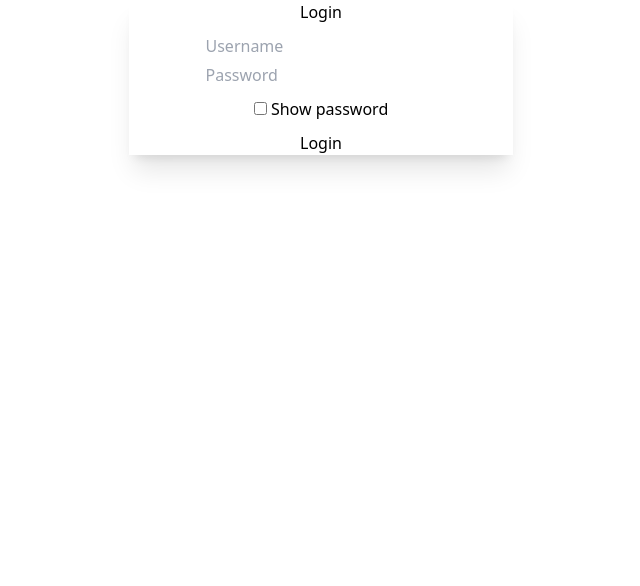
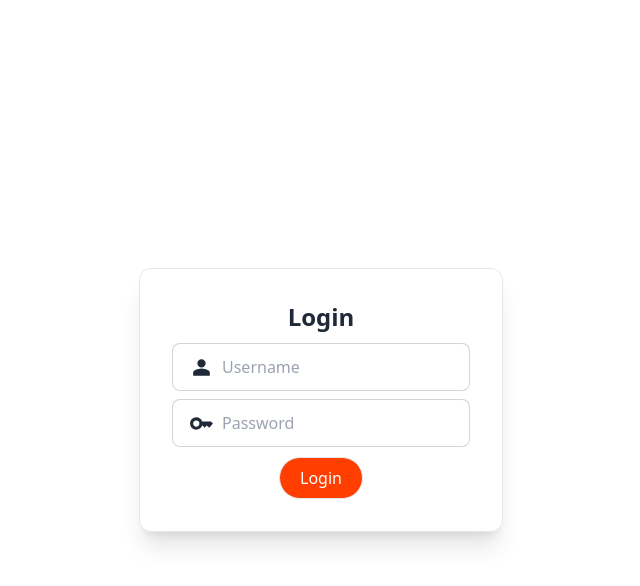
Before and after one commit to theplanetv/website-planetv, a SvelteKit app in the folder web-svelte/: page /login in a window 1280 px wide. Shown: the top 586 px of the page, without its empty margins (319-959 px from the left). Built offline with nearby package versions, Linux system fonts and the light colour scheme.

Commit message:
web-svelte: update login form with daisyui and some components

```diff
--- a/web-svelte/package.json
+++ b/web-svelte/package.json
@@ -52,5 +52,8 @@
     "tailwindcss": "^3.4.15",
     "typescript": "^5.0.0",
     "vite": "^5.0.11"
+  },
+  "dependencies": {
+    "daisyui": "^4.12.14"
   }
 }
--- /dev/null
+++ b/web-svelte/src/components/button/Button.svelte
@@ -0,0 +1,7 @@
+<script>
+  let { type, children } = $props();
+</script>
+
+<button type={type} class="border px-5 py-2 rounded-full bg-orange-svelte text-white hover:border-orange-svelte hover:bg-white hover:text-orange-svelte">
+  {@render children()}
+</button>
--- /dev/null
+++ b/web-svelte/src/components/icon/KeyIcon.svelte
@@ -0,0 +1,12 @@
+<script>
+  let { width, height } = $props();
+</script>
+
+<svg
+  xmlns="http://www.w3.org/2000/svg"
+  width={width === undefined ? 25 : width}
+  height={height === undefined ? 25 : height}
+  viewBox="0 0 24 24"
+>
+  <path fill="currentColor" d="M7 15q1.25 0 2.125-.875T10 12t-.875-2.125T7 9t-2.125.875T4 12t.875 2.125T7 15m0 3q-2.5 0-4.25-1.75T1 12t1.75-4.25T7 6q2.025 0 3.538 1.15T12.65 10h8.375L23 11.975l-3.5 4L17 14l-2 2l-2-2h-.35q-.625 1.8-2.175 2.9T7 18"/>
+</svg>
--- /dev/null
+++ b/web-svelte/src/components/icon/KeyOffIcon.svelte
@@ -0,0 +1,13 @@
+<script>
+  let { width, height } = $props();
+</script>
+
+
+<svg
+  xmlns="http://www.w3.org/2000/svg"
+  width={width === undefined ? 25 : width}
+  height={height === undefined ? 25 : height}
+  viewBox="0 0 24 24"
+>
+  <path fill="currentColor" d="m19.75 22.575l-7.55-7.55q-.8 1.35-2.175 2.163T7 18q-2.5 0-4.25-1.75T1 12q0-1.65.813-3.025T3.975 6.8l-2.55-2.55l1.425-1.4l18.3 18.325zM21.025 10L23 11.975l-4 4L17 14l-.075.1l-2.1-2.1l-2-2zM7 15q1.075 0 1.875-.663T9.9 12.726l-.562-.562l-1.25-1.25l-1.25-1.25l-.563-.563q-1.05.225-1.662 1.063T4 12q0 1.25.875 2.125T7 15"/>
+</svg>
--- /dev/null
+++ b/web-svelte/src/components/icon/PersonIcon.svelte
@@ -0,0 +1,13 @@
+<script>
+  let { width, height } = $props();
+</script>
+
+
+<svg
+  xmlns="http://www.w3.org/2000/svg"
+  width={width === undefined ? 25 : width}
+  height={height === undefined ? 25 : height}
+  viewBox="0 0 24 24"
+>
+  <path fill="currentColor" d="M12 12q-1.65 0-2.825-1.175T8 8t1.175-2.825T12 4t2.825 1.175T16 8t-1.175 2.825T12 12m-8 8v-2.8q0-.85.438-1.562T5.6 14.55q1.55-.775 3.15-1.162T12 13t3.25.388t3.15 1.162q.725.375 1.163 1.088T20 17.2V20z"/>
+</svg>
--- a/web-svelte/src/components/layout/VerticalCenterLayout.svelte
+++ b/web-svelte/src/components/layout/VerticalCenterLayout.svelte
@@ -1,3 +1,7 @@
-<div class="">
-  <slot />
+<script>
+  let { children } = $props();
+</script>
+
+<div class="h-screen content-center">
+  {@render children()}
 </div>
--- a/web-svelte/src/routes/login/+page.svelte
+++ b/web-svelte/src/routes/login/+page.svelte
@@ -1,5 +1,11 @@
 <script>
+  import Button from "../../components/button/Button.svelte";
+  import H1 from "../../components/header/H1.svelte";
+	import KeyIcon from "../../components/icon/KeyIcon.svelte";
+	import KeyOffIcon from "../../components/icon/KeyOffIcon.svelte";
+	import PersonIcon from "../../components/icon/PersonIcon.svelte";
   import HorizontalCenterLayout from "../../components/layout/HorizontalCenterLayout.svelte";
+  import VerticalCenterLayout from "../../components/layout/VerticalCenterLayout.svelte";
 
   let username = $state('')
   let password = $state('')
@@ -41,30 +47,32 @@
     align-items: center;
     row-gap: 10px;
   }
-
-  .input-container {
-    display: flex;
-    flex-direction: column;
-    row-gap: 5px;
-  }
 </style>
 
+
 <HorizontalCenterLayout>
-  <div class="card bg-base-100 w-96 shadow-xl">
-    <form class="login-form" onsubmit={submitLogin}>
-      <h1 class="h1">Login</h1>
+  <VerticalCenterLayout>
+    <form class="border rounded-xl p-8 shadow-xl bg-base-100 login-form" onsubmit={submitLogin}>
+      <H1>Login</H1>
 
-      <div class="input-container">
-        <input type="text" placeholder="Username" value={username} onchange={onChangeUsername} />
-        <input type={showPassword ? "text" : "password"} placeholder="Password" value={password} onchange={onChangePassword} />
+      <div class="flex flex-col gap-y-2">
+        <label class="input input-bordered flex items-center gap-2">
+          <PersonIcon />
+          <input class="grow" type="text" placeholder="Username" value={username} onchange={onChangeUsername} />
+        </label>
+        <label class="input input-bordered flex items-center gap-2">
+          <button class="hover:cursor-pointer" onclick={togglePassword}>
+            {#if !showPassword}
+              <KeyIcon />
+            {:else}
+              <KeyOffIcon />
+            {/if}
+          </button>
+          <input class="grow" type={showPassword ? "text" : "password"} placeholder="Password" value={password} onchange={onChangePassword}  />
+        </label>
       </div>
 
-      <div>
-        <input type="checkbox" onclick={togglePassword} />
-        <span>Show password</span>
-      </div>
-
-      <button type="submit">Login</button>
+      <Button type="submit">Login</Button>
     </form>
-  </div>
+  </VerticalCenterLayout>
 </HorizontalCenterLayout>
--- a/web-svelte/tailwind.config.js
+++ b/web-svelte/tailwind.config.js
@@ -10,5 +10,7 @@ export default {
       },
     },
   },
-  plugins: [],
+  plugins: [
+    require('daisyui'),
+  ],
 }
```
Also changed, not shown: 1 other file (tests, documents, lock files or other folders).
